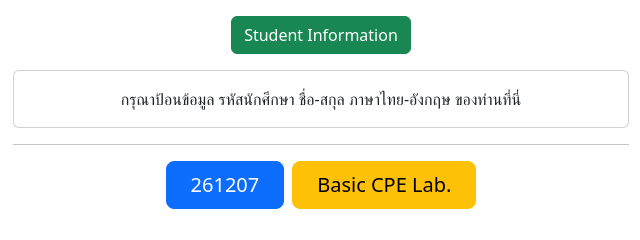
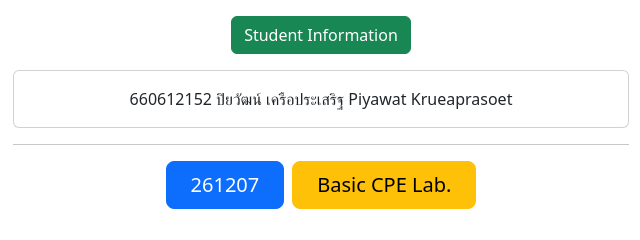
Before and after one commit to cpe207/lab01-PiKr-Salmon, a plain HTML site: page index.html in a window 1280 px wide. Both pictures are taken after a click on the button "Student Information". Shown: the part 515-755 px from the top of the page, 319-959 px from the left. Drawn offline with nearby package versions, Linux system fonts and the light colour scheme.

Commit message:
insert name id

```diff
--- a/index.html
+++ b/index.html
@@ -50,8 +50,7 @@
           </p>
           <div class="collapse" id="collapseExample">
             <div class="card card-body">
-              กรุณาป้อนข้อมูล รหัสนักศึกษา ชื่อ-สกุล ภาษาไทย-อังกฤษ
-              ของท่านที่นี่
+              660612152  ปิยวัฒน์ เครือประเสริฐ  Piyawat Krueaprasoet
             </div>
           </div>
         </div>
```
